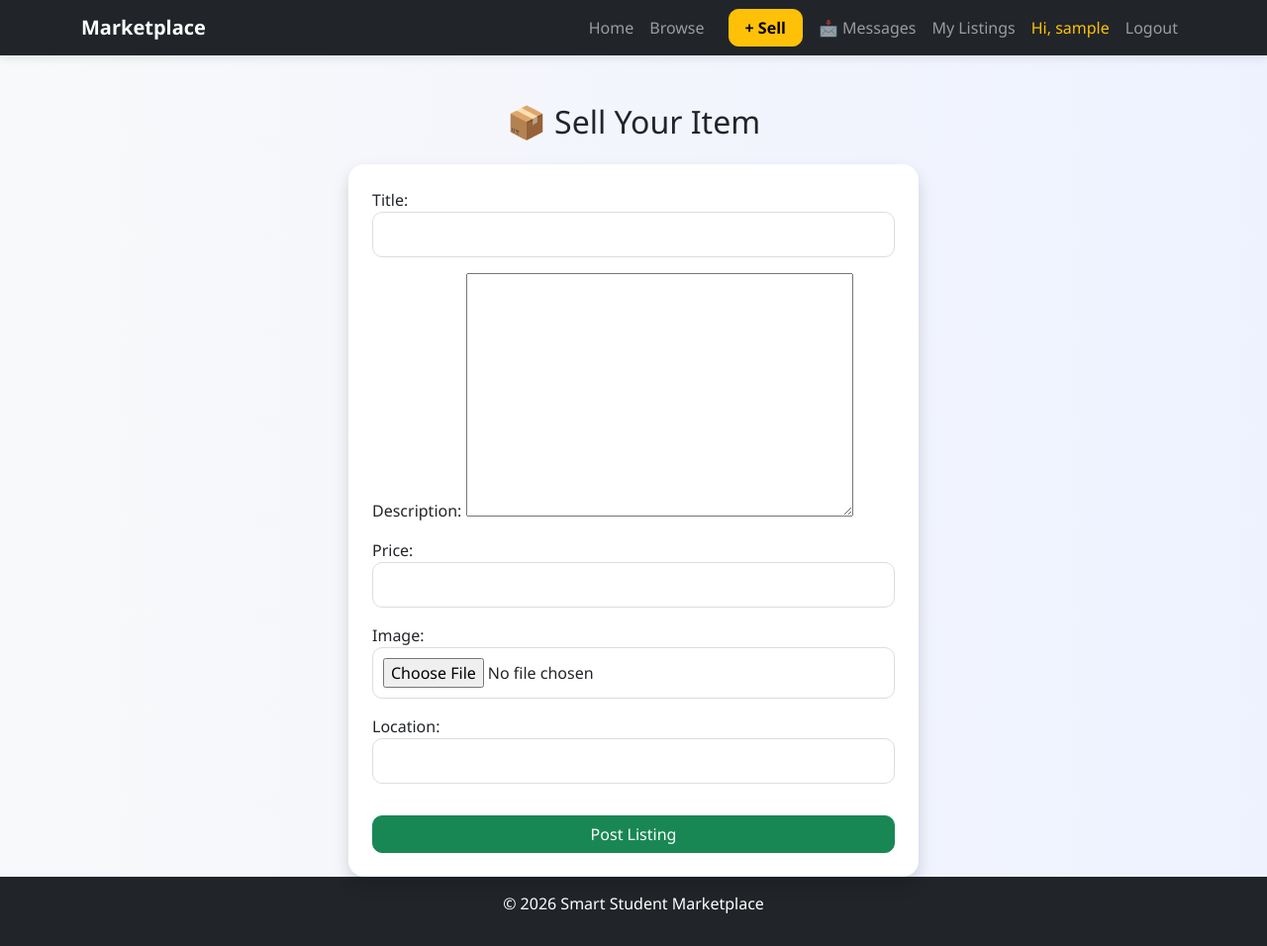
After one commit to alfia-naaz12/smart-student-marketplace, a Django app: page /create/ in a window 1280 px wide. The commit adds this page. Shown: the whole page at 99% size. Run offline with Django 3.2, Linux system fonts and the light colour scheme; the visitor is signed in with stand-in values (Sample User, id 1).

Commit message:
Clean repo with minor updates

```diff
--- a/marketplace/admin.py
+++ b/marketplace/admin.py
@@ -1,6 +1,7 @@
 from django.contrib import admin
 from .models import Listing
 from .models import Review
+from .models import Message
 
 class ListingAdmin(admin.ModelAdmin):
     list_display = ('title', 'price', 'seller', 'created_at')
@@ -9,3 +10,4 @@ class ListingAdmin(admin.ModelAdmin):
 
 admin.site.register(Listing, ListingAdmin)
 admin.site.register(Review)
+admin.site.register(Message)
--- a/marketplace/forms.py
+++ b/marketplace/forms.py
@@ -1,11 +1,17 @@
 from django import forms
 from .models import Listing, Review
-
+from django import forms
+from .models import Listing
 
 class ListingForm(forms.ModelForm):
     class Meta:
         model = Listing
-        fields = ['title', 'description', 'price', 'image']
+        fields = ['title', 'description', 'price', 'image', 'location']
+
+class ListingForm(forms.ModelForm):
+    class Meta:
+        model = Listing
+        fields = ['title', 'description', 'price', 'image','location']
 
 
 class ReviewForm(forms.ModelForm):
--- a/marketplace/urls.py
+++ b/marketplace/urls.py
@@ -5,10 +5,21 @@ urlpatterns = [
     path('', views.home, name='home'),
 
     path('create/', views.create_listing, name='create_listing'),
-    path('listing/<int:id>/', views.listing_detail, name='listing_detail'),
+
+    # 🔥 USE ONLY ONE VERSION
+    path('listing/<int:listing_id>/', views.listing_detail, name='listing_detail'),
+
     path('edit/<int:id>/', views.edit_listing, name='edit_listing'),
     path('delete/<int:id>/', views.delete_listing, name='delete_listing'),
+
     path('my-listings/', views.my_listings, name='my_listings'),
-    path('review/<int:seller_id>/', views.add_review, name='add_review'),
+
+    path('review/<int:listing_id>/', views.add_review, name='add_review'),
+
     path('favorite/<int:listing_id>/', views.toggle_favorite, name='toggle_favorite'),
+
+    path('message/<int:listing_id>/', views.send_message, name='send_message'),
+
+    # 🔥 NEW INBOX PAGE
+    path('inbox/', views.inbox, name='inbox'),
 ]
--- a/marketplace/views.py
+++ b/marketplace/views.py
@@ -2,37 +2,22 @@ from django.shortcuts import render, redirect, get_object_or_404
 from django.contrib.auth.decorators import login_required
 from django.contrib.auth.models import User
 from django.db.models import Q, Avg
+from django.contrib import messages
 
-from .models import Listing, Favorite
+from .models import Listing, Favorite, Message
 from .forms import ListingForm, ReviewForm
 
 
-# 🏠 HOME PAGE (SEARCH + FILTER)
+# 🏠 HOME PAGE
 def home(request):
     query = request.GET.get('q')
-    min_price = request.GET.get('min_price')
-    max_price = request.GET.get('max_price')
-    category = request.GET.get('category')
-
     listings = Listing.objects.all().order_by('-created_at')
 
-    # 🔍 Search
     if query:
         listings = listings.filter(
             Q(title__icontains=query) |
             Q(description__icontains=query)
         )
-
-    # 💰 Price filters
-    if min_price:
-        listings = listings.filter(price__gte=min_price)
-
-    if max_price:
-        listings = listings.filter(price__lte=max_price)
-
-    # 📂 Category filter
-    if category:
-        listings = listings.filter(category__id=category)
 
     return render(request, 'marketplace/home.html', {
         'listings': listings,
@@ -40,14 +25,13 @@ def home(request):
     })
 
 
-# 📄 LISTING DETAIL PAGE
-def listing_detail(request, id):
-    listing = get_object_or_404(Listing, id=id)
+# 📄 LISTING DETAIL
+def listing_detail(request, listing_id):
+    listing = get_object_or_404(Listing, id=listing_id)
 
     reviews = listing.reviews.all()
     avg_rating = reviews.aggregate(Avg('rating'))['rating__avg']
 
-    # ❤️ Check if user favorited
     is_favorited = False
     if request.user.is_authenticated:
         is_favorited = Favorite.objects.filter(
@@ -68,11 +52,16 @@ def listing_detail(request, id):
 def create_listing(request):
     if request.method == 'POST':
         form = ListingForm(request.POST, request.FILES)
+
         if form.is_valid():
             listing = form.save(commit=False)
             listing.seller = request.user
             listing.save()
-            return redirect('/')
+
+            messages.success(request, "🎉 Listing posted successfully!")
+
+            return redirect('create_listing')
+
     else:
         form = ListingForm()
 
@@ -120,12 +109,11 @@ def my_listings(request):
     return render(request, 'marketplace/my_listings.html', {'listings': listings})
 
 
-# ⭐ ADD REVIEW (FIXED)
+# ⭐ ADD REVIEW
 @login_required
 def add_review(request, listing_id):
     listing = get_object_or_404(Listing, id=listing_id)
 
-    # prevent self-review
     if listing.seller == request.user:
         return redirect(f'/listing/{listing_id}/')
 
@@ -162,6 +150,93 @@ def toggle_favorite(request, listing_id):
     return redirect(f'/listing/{listing_id}/')
 
 
+# 💬 SEND MESSAGE (FROM DETAIL PAGE)
+@login_required
+def send_message(request, listing_id):
+    if request.method == "POST":
+        content = request.POST.get("message")
+
+        listing = get_object_or_404(Listing, id=listing_id)
+
+        if content:
+            Message.objects.create(
+                sender=request.user,
+                receiver=listing.seller,
+                listing=listing,
+                content=content
+            )
+
+    return redirect('inbox')
+
+
+# 💬 INBOX (FIXED CHAT SYSTEM)
+@login_required
+def inbox(request):
+
+    # 🔥 HANDLE MESSAGE SEND FROM CHAT
+    if request.method == "POST":
+        content = request.POST.get("message")
+        receiver_id = request.POST.get("receiver_id")
+        listing_id = request.POST.get("listing_id")
+
+        if content and receiver_id and listing_id:
+            Message.objects.create(
+                sender=request.user,
+                receiver_id=receiver_id,
+                listing_id=listing_id,
+                content=content
+            )
+
+        return redirect(f'/inbox/?user={receiver_id}')
+
+    # 🔥 ALL MESSAGES
+    all_messages = Message.objects.filter(
+        Q(sender=request.user) | Q(receiver=request.user)
+    )
+
+    # 🔥 UNIQUE USERS (FIXED)
+    users = []
+    for msg in all_messages:
+        if msg.sender != request.user and msg.sender not in users:
+            users.append(msg.sender)
+
+        if msg.receiver != request.user and msg.receiver not in users:
+            users.append(msg.receiver)
+
+    # 🔥 SELECT CHAT USER
+    selected_user_id = request.GET.get('user')
+    selected_user = None
+    chat_messages = []
+    selected_listing_id = None
+
+    if selected_user_id:
+        selected_user = User.objects.get(id=selected_user_id)
+
+        # 🔥 GET LATEST MESSAGE (IMPORTANT)
+        latest_message = Message.objects.filter(
+            Q(sender=request.user, receiver=selected_user) |
+            Q(sender=selected_user, receiver=request.user)
+        ).order_by('-timestamp').first()
+
+        if latest_message:
+            selected_listing_id = latest_message.listing.id
+
+            chat_messages = Message.objects.filter(
+                (
+                    Q(sender=request.user, receiver=selected_user) |
+                    Q(sender=selected_user, receiver=request.user)
+                ),
+                listing_id=selected_listing_id
+            ).order_by('timestamp')
+
+    return render(request, 'marketplace/inbox.html', {
+        'users': users,
+        'chat_messages': chat_messages,
+        'selected_user': selected_user,
+        'selected_listing_id': selected_listing_id
+    })
+
+
 # 🏁 LANDING PAGE
 def landing(request):
     return render(request, 'landing.html')
--- a/templates/base.html
+++ b/templates/base.html
@@ -9,10 +9,8 @@
 
 <style>
 
-/* 🔥 GLOBAL LAYOUT */
-html, body {
-    height: 100%;
-}
+/* 🔥 GLOBAL */
+html, body { height: 100%; }
 
 body {
     display: flex;
@@ -21,20 +19,11 @@ body {
     font-family: 'Segoe UI', sans-serif;
 }
 
-main {
-    flex: 1;
-}
+main { flex: 1; }
 
 /* 🔥 NAVBAR */
 .navbar {
     box-shadow: 0 2px 10px rgba(0,0,0,0.1);
-}
-
-/* 🔥 HERO */
-.hero {
-    height: 90vh;
-    background: linear-gradient(135deg, #0d6efd, #6f42c1);
-    color: white;
 }
 
 /* 🔥 CARDS */
@@ -61,11 +50,7 @@ main {
     border-radius: 10px;
 }
 
-/* 🔥 FORM INPUT */
-input {
-    border-radius: 10px !important;
-    padding: 10px;
-}
+/* 🔥 INPUT */
 input {
     width: 100%;
     padding: 10px;
@@ -78,6 +63,7 @@ input:focus {
     outline: none;
     box-shadow: 0 0 5px rgba(13,110,253,0.3);
 }
+
 /* 🔥 FOOTER */
 .footer {
     background: #212529;
@@ -90,13 +76,19 @@ input:focus {
 
 <body>
 
-<!-- NAVBAR -->
+<!-- 🔥 NAVBAR -->
 <nav class="navbar navbar-expand-lg navbar-dark bg-dark">
     <div class="container">
-        <a class="navbar-brand" href="/">Marketplace</a>
 
-        <div class="collapse navbar-collapse">
-            <ul class="navbar-nav ms-auto">
+        <a class="navbar-brand fw-bold" href="/">Marketplace</a>
+
+        <!-- MOBILE TOGGLE -->
+        <button class="navbar-toggler" type="button" data-bs-toggle="collapse" data-bs-target="#nav">
+            <span class="navbar-toggler-icon"></span>
+        </button>
+
+        <div class="collapse navbar-collapse" id="nav">
+            <ul class="navbar-nav ms-auto align-items-center">
 
                 <li class="nav-item">
                     <a class="nav-link" href="/">Home</a>
@@ -107,29 +99,65 @@ input:focus {
                 </li>
 
                 {% if user.is_authenticated %}
+
+                    <!-- 💎 SELL BUTTON -->
                     <li class="nav-item">
-                        <a class="nav-link" href="{% url 'my_listings' %}">My Listings</a>
+                        <a class="btn btn-warning fw-bold ms-3 px-3" href="{% url 'create_listing' %}">
+                            + Sell
+                        </a>
                     </li>
+
+                    <!-- 📩 MESSAGES -->
                     <li class="nav-item">
-                        <span class="nav-link">Hi, {{ user.username }}</span>
+                        <a class="nav-link ms-2" href="{% url 'inbox' %}">
+                            📩 Messages
+                        </a>
                     </li>
+
                     <li class="nav-item">
-                        <a class="nav-link" href="/accounts/logout/">Logout</a>
+                        <a class="nav-link" href="{% url 'my_listings' %}">
+                            My Listings
+                        </a>
                     </li>
+
+                    <li class="nav-item">
+                        <span class="nav-link text-warning">
+                            Hi, {{ user.username }}
+                        </span>
+                    </li>
+
+                    <li class="nav-item">
+                        <a class="nav-link" href="/accounts/logout/">
+                            Logout
+                        </a>
+                    </li>
+
                 {% else %}
+
                     <li class="nav-item">
                         <a class="nav-link" href="/accounts/login/">Login</a>
                     </li>
+
                     <li class="nav-item">
                         <a class="nav-link" href="/accounts/register/">Register</a>
                     </li>
+
                 {% endif %}
 
             </ul>
         </div>
     </div>
 </nav>
-
+{% if messages %}
+<div class="container mt-3">
+    {% for message in messages %}
+        <div class="alert alert-success alert-dismissible fade show text-center">
+            {{ message }}
+            <button type="button" class="btn-close" data-bs-dismiss="alert"></button>
+        </div>
+    {% endfor %}
+</div>
+{% endif %}
 <main>
 {% block content %}{% endblock %}
 </main>
@@ -138,5 +166,8 @@ input:focus {
     <p>© 2026 Smart Student Marketplace</p>
 </footer>
 
+<!-- 🔥 REQUIRED FOR NAVBAR + BUTTONS -->
+<script src="https://cdn.jsdelivr.net/npm/bootstrap@5.3.3/dist/js/bootstrap.bundle.min.js"></script>
+
 </body>
 </html>
--- /dev/null
+++ b/templates/marketplace/create_listing.html
@@ -0,0 +1,19 @@
+{% extends 'base.html' %}
+
+{% block content %}
+
+<div class="container mt-5" style="max-width:600px;">
+    <h2 class="mb-4 text-center">📦 Sell Your Item</h2>
+
+    <form method="POST" enctype="multipart/form-data" class="card p-4 shadow">
+        {% csrf_token %}
+
+        {{ form.as_p }}
+
+        <button type="submit" class="btn btn-success w-100 mt-3">
+            Post Listing
+        </button>
+    </form>
+</div>
+
+{% endblock %}
--- a/templates/marketplace/home.html
+++ b/templates/marketplace/home.html
@@ -87,7 +87,7 @@
 
                     <!-- CATEGORY + LOCATION -->
                     <div class="d-flex justify-content-between small text-muted mb-3">
-                        <span>📂 {{ listing.category.name }}</span>
+                        {% comment %} <span>📂 {{ listing.category.name }}</span> {% endcomment %}
                         <span>📍 {{ listing.location }}</span>
                     </div>
 
```
Also changed, not shown: marketplace/models.py (+10 -1 lines), templates/accounts/register.html (+10 -1 lines), templates/create_listing.html (added, +16 -0 lines), templates/listing_detail.html (added, +44 -0 lines), templates/marketplace/detail.html (+46 -0 lines), templates/marketplace/inbox.html (added, +134 -0 lines), marketplace/migrations/0005_remove_listing_category.py (added), marketplace/migrations/0006_message.py (added).
